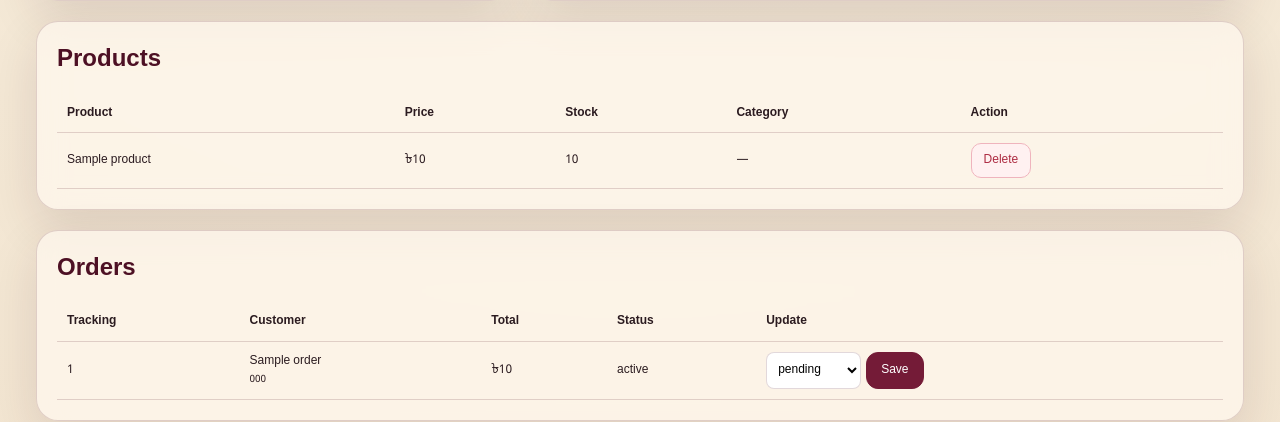
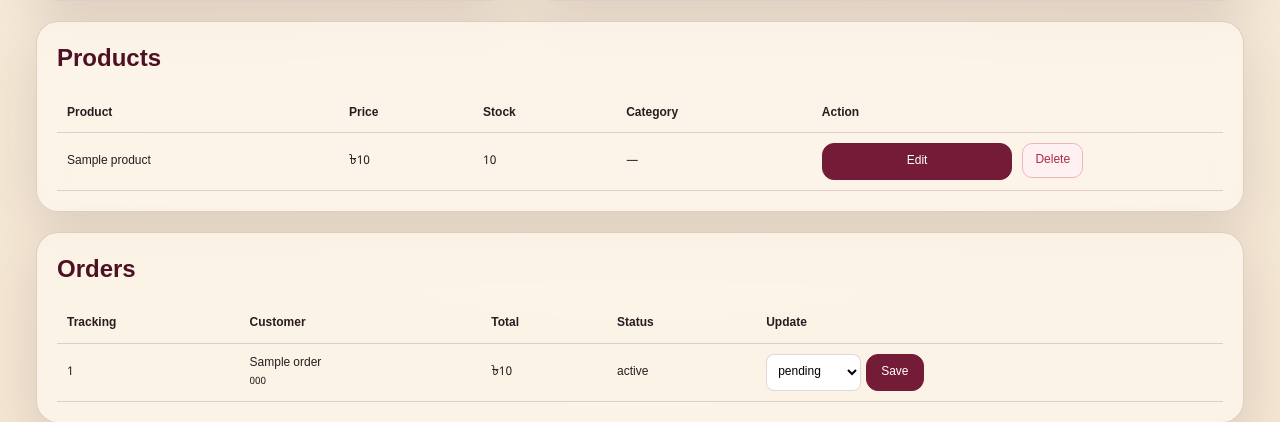
Before and after one commit to Sayemislam5063/sharee-craftline, a Flask app: page /admin in a window 1280 px wide. Shown: the part 1044-1466 px from the top of the page. Run offline with Flask 3, Linux system fonts and the light colour scheme; the visitor is signed in with stand-in values (Sample User, id 1); data comes from the database, SQL or seed files in the repository; tables that the repository leaves empty hold one stand-in row (values such as "Sample post").

Commit message:
Update admin.html

```diff
--- a/sharee_craftline_flask/templates/admin.html
+++ b/sharee_craftline_flask/templates/admin.html
@@ -7,7 +7,22 @@
 <section class="admin-card glass-card"><div class="admin-card-head"><h2>Category</h2></div><form action="{{ url_for('admin_category_save') }}" method="post" enctype="multipart/form-data" class="admin-form"><input type="hidden" name="id"><input name="name" placeholder="Category name" required><textarea name="description" placeholder="Description"></textarea><input type="file" name="image" accept="image/*"><button class="solid-btn" type="submit">Add Category</button></form><div class="admin-list">{% for c in categories %}<div class="admin-row"><div><strong>{{ c.name }}</strong><small>{{ c.description }}</small></div><form action="{{ url_for('admin_category_delete', category_id=c.id) }}" method="post"><button class="danger-btn" type="submit">Delete</button></form></div>{% endfor %}</div></section>
 <section class="admin-card glass-card"><div class="admin-card-head"><h2>Add / Update Product</h2></div><form action="{{ url_for('admin_product_save') }}" method="post" enctype="multipart/form-data" class="admin-form"><input type="text" name="id" placeholder="Existing product ID for update (optional)"><input name="name" placeholder="Product name" required><select name="category_id"><option value="">No category</option>{% for c in categories %}<option value="{{ c.id }}">{{ c.name }}</option>{% endfor %}</select><textarea name="description" placeholder="Description"></textarea><div class="form-grid"><input type="number" name="price" step="1" placeholder="Price" required><input type="number" name="offer_price" step="1" placeholder="Offer price"><input type="number" name="stock" step="1" placeholder="Stock" required><input type="text" name="colors" placeholder="Colors, comma separated"></div><label class="check"><input type="checkbox" name="featured"> Featured</label><label class="check"><input type="checkbox" name="has_blouse"> Has blouse option</label><div class="form-grid"><input type="number" name="price_with_blouse" step="1" placeholder="With blouse price"><input type="number" name="price_without_blouse" step="1" placeholder="Without blouse price"></div><input type="file" name="images" accept="image/*" multiple><button class="solid-btn" type="submit">Save Product</button></form></section>
 </div>
-<section class="admin-card glass-card"><div class="admin-card-head"><h2>Products</h2></div><div class="admin-table-wrap"><table class="admin-table"><thead><tr><th>Product</th><th>Price</th><th>Stock</th><th>Category</th><th>Action</th></tr></thead><tbody>{% for p in products %}<tr><td><div class="table-product">{% if p.images %}<img src="{{ url_for('static', filename=p.images[0]) }}" alt="">{% endif %}<span>{{ p.name }}</span></div></td><td>৳{{ '%.0f'|format(p.offer_price if p.offer_price is not none else p.price) }}</td><td class="{% if p.stock <= 3 %}low{% endif %}">{{ p.stock }}</td><td>{{ category_map.get(p.category_id, '—') }}</td><td><form action="{{ url_for('admin_product_delete', product_id=p.id) }}" method="post"><button class="danger-btn" type="submit">Delete</button></form></td></tr>{% endfor %}</tbody></table></div></section>
+<section class="admin-card glass-card"><div class="admin-card-head"><h2>Products</h2></div><div class="admin-table-wrap"><table class="admin-table"><thead><tr><th>Product</th><th>Price</th><th>Stock</th><th>Category</th><th>Action</th></tr></thead><tbody>{% for p in products %}<tr><td><div class="table-product">{% if p.images %}<img src="{{ url_for('static', filename=p.images[0]) }}" alt="">{% endif %}<span>{{ p.name }}</span></div></td><td>৳{{ '%.0f'|format(p.offer_price if p.offer_price is not none else p.price) }}</td><td class="{% if p.stock <= 3 %}low{% endif %}">{{ p.stock }}</td><td>{{ category_map.get(p.category_id, '—') }}</td><td>
+    <div class="product-actions">
+        <a
+            class="small-btn"
+            href="{{ url_for('admin_dashboard') }}?edit_product={{ p.id }}">
+            Edit
+        </a>
+
+        <form
+            action="{{ url_for('admin_product_delete', product_id=p.id) }}"
+            method="post">
+            <button class="danger-btn" type="submit">Delete</button>
+        </form>
+    </div>
+</td>
+</tr>{% endfor %}</tbody></table></div></section>
 <section class="admin-card glass-card"><div class="admin-card-head"><h2>Orders</h2></div><div class="admin-table-wrap"><table class="admin-table"><thead><tr><th>Tracking</th><th>Customer</th><th>Total</th><th>Status</th><th>Update</th></tr></thead><tbody>{% for o in orders %}<tr><td>{{ o.tracking_id }}</td><td>{{ o.customer_name }}<br><small>{{ o.phone }}</small></td><td>৳{{ '%.0f'|format(o.total_price) }}</td><td>{{ o.status }}</td><td><form action="{{ url_for('admin_order_status', tracking_id=o.tracking_id) }}" method="post" class="status-form"><select name="status">{% for s in order_statuses %}<option value="{{ s }}" {% if s == o.status %}selected{% endif %}>{{ s }}</option>{% endfor %}</select><button class="small-btn" type="submit">Save</button></form></td></tr>{% endfor %}</tbody></table></div></section>
 </section>
 {% endblock %}
```
